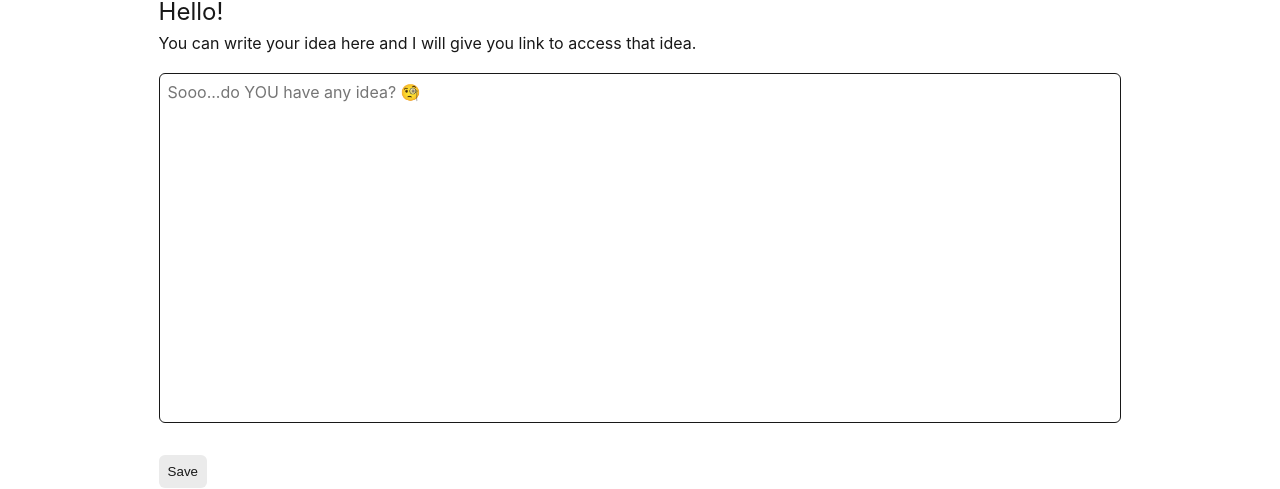
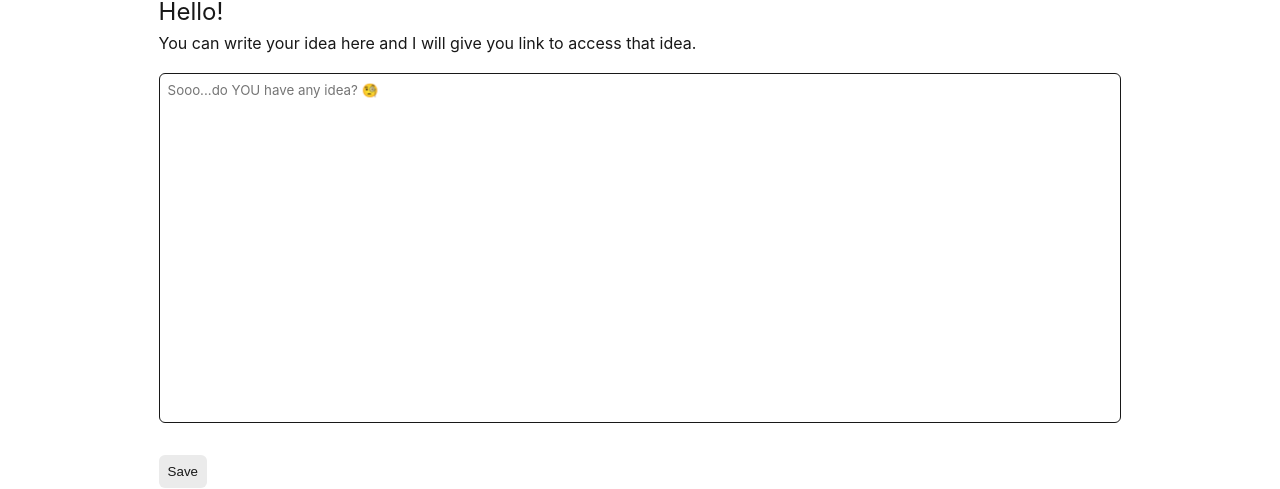
Before and after one commit to afneybeyb/shareidea, a Vue app: page / in a window 1280 px wide. Shown: the part 154-643 px from the top of the page. Built offline with nearby package versions, Linux system fonts and the light colour scheme; no server answers.

Commit message:
removed unnecessary style

```diff
--- a/src/assets/base.css
+++ b/src/assets/base.css
@@ -65,7 +65,6 @@ textarea {
 
 	font-family: Inter, -apple-system, BlinkMacSystemFont, 'Segoe UI', Roboto, Oxygen, Ubuntu,
 		Cantarell, 'Fira Sans', 'Droid Sans', 'Helvetica Neue', sans-serif;
-	font-size: 1rem;
 
 	outline: none;
 	border: 1px solid var(--color-text);
```
